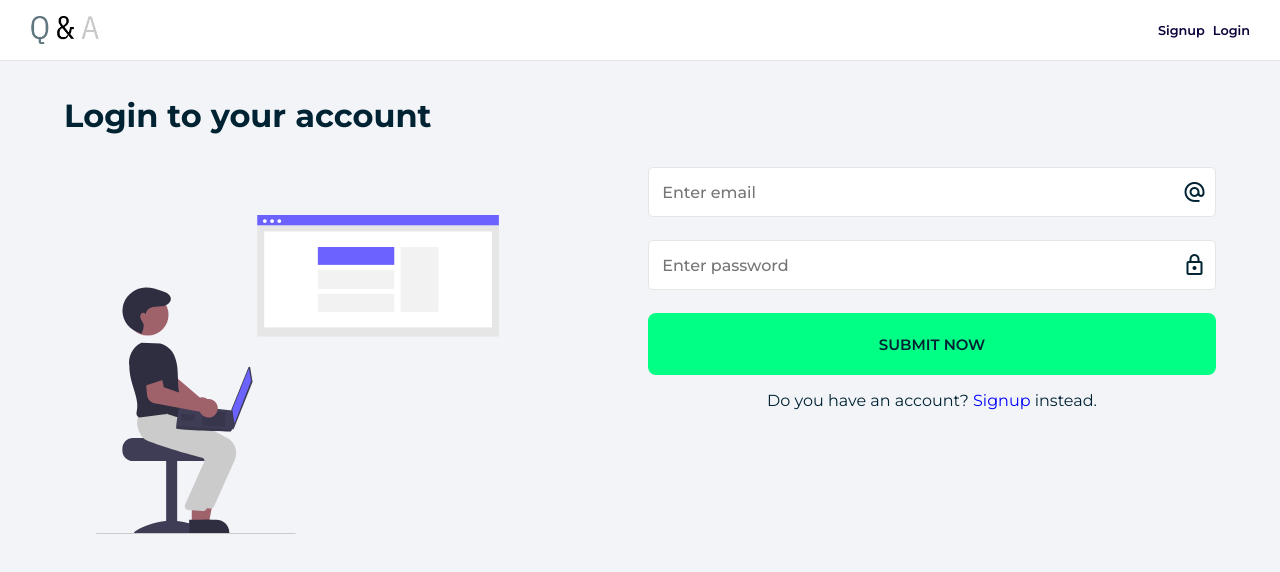
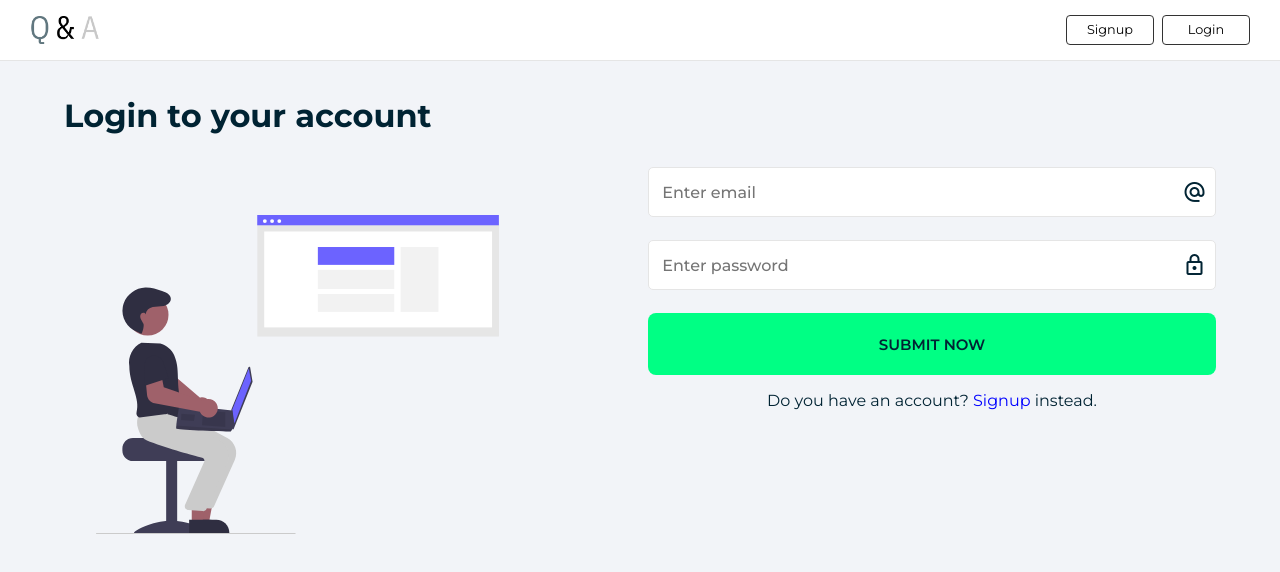
Before and after one commit to SayedRazibur/QuizMaster, a React (Vite) app: page /login in a window 1280 px wide. Shown: the top 572 px of the page. Built offline with nearby package versions, Linux system fonts and the light colour scheme; no server answers.

Commit message:
Update Account.module.css

```diff
--- a/src/styles/Account.module.css
+++ b/src/styles/Account.module.css
@@ -14,7 +14,22 @@
 }
 .signup,
 .login {
-    color: rgb(10, 0, 57);
+    display: flex;
+    align-items: center;
+    justify-content: center;
+    line-height: 1;
+    text-decoration: none;
+    color: #000000;
     font-size: 0.8rem;
-    font-weight: 600;
+    border-radius: 4px;
+    width: 5.5rem;
+    height: 1.9rem;
+    font-weight: 300;
+    border: 1px solid #333333;
+    transition: 0.3s;
+    background-color: #ffffff;
 }
+.signup:hover,
+.login:hover {
+    opacity: 0.5;
+}
```
